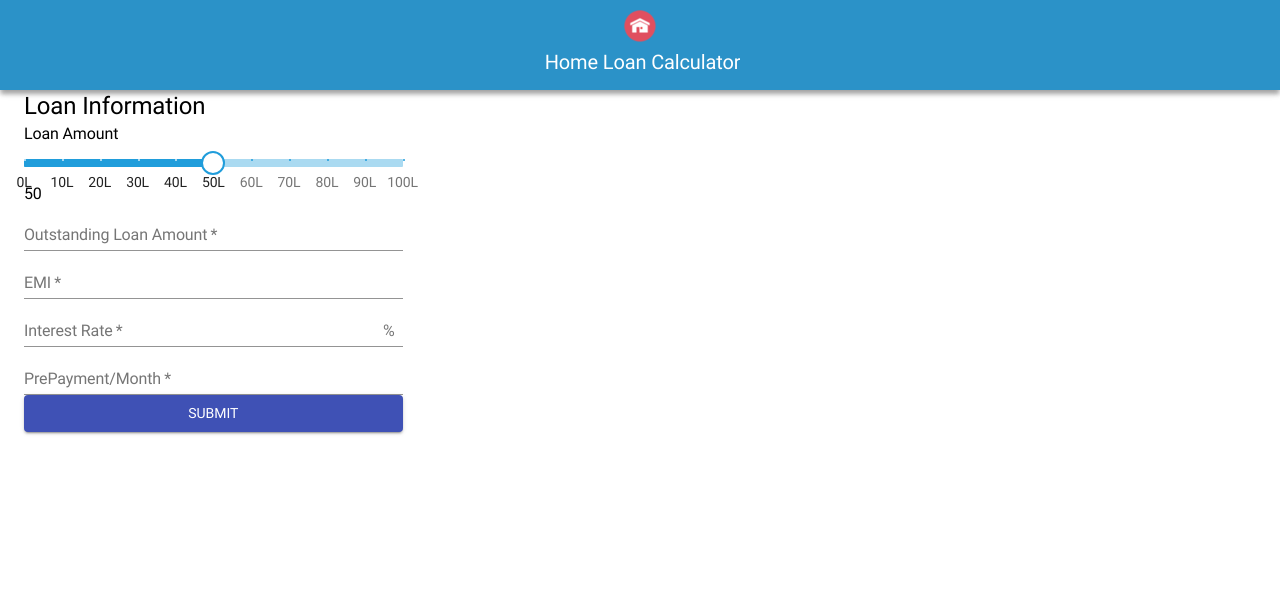
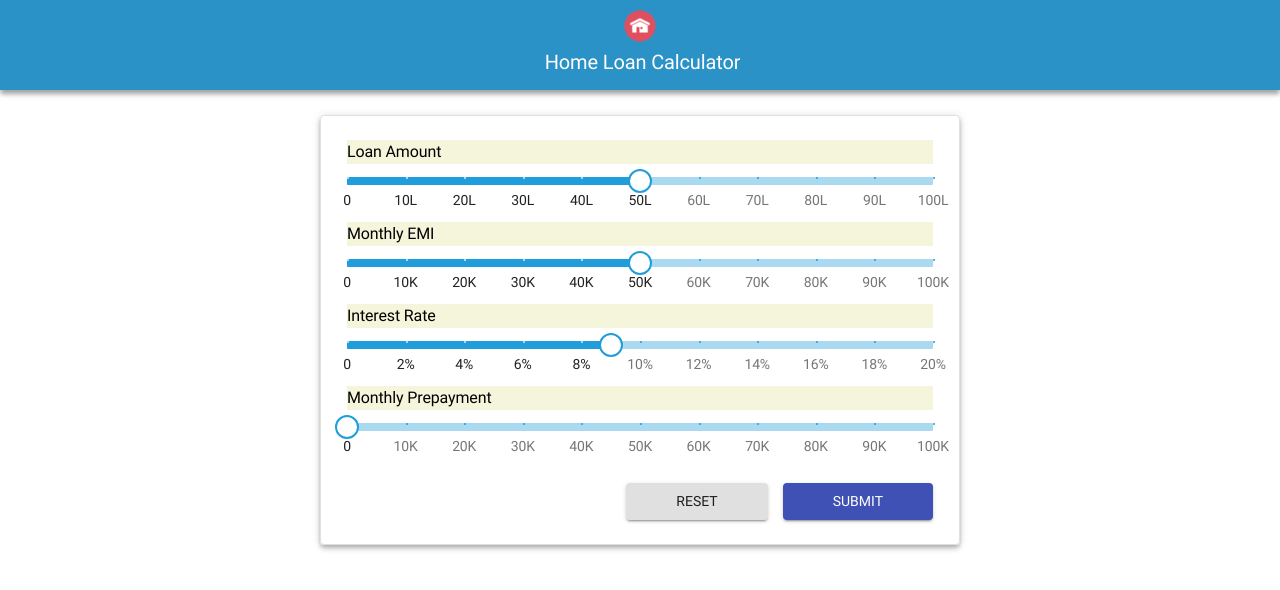
Before and after one commit to patelvimal/HomeLoanScheduler, a Next.js app: page / in a window 1280 px wide. Shown: the top 590 px of the page. Built offline with nearby package versions, Linux system fonts and the light colour scheme.

Commit message:
Loan Form UI updated

```diff
--- a/src/assets/App.scss
+++ b/src/assets/App.scss
@@ -11,6 +11,12 @@ body {
   -moz-osx-font-smoothing: grayscale;
 }
 
+.submit {
+  float: right;
+  padding: 6px 50px;
+  margin-top: 15px;
+  margin-left: 15px;
+}
 .header {
   background: #2B92C8 ;
   color: rgba(0, 0, 0, 0.87);
@@ -34,21 +40,20 @@ body {
 }
 
 .loanDetailsForm {
-    // margin:0 auto;
-  // & > div  {
-  //   margin: '5px 0px'
-  // }
+    margin:0 auto;
+  & > div  {
+    margin: '5px 0px'
+  }
 
-  // .gridContainer {
-	// 	margin-top: 25px;;
-  // }
+  .gridContainer {
+		margin-top: 25px;;
+  }
 
-	// .formContainer {
-	// 	background: #f7f7eb;
-	// 	margin: 25px auto;
-	// 	border-radius: 4;
-	// 	border: solid 1px #e0e0e0;
-	// 	padding: 12;
-	// 	box-shadow: 0px 2px 4px -1px rgba(0,0,0,0.2), 0px 4px 5px 0px rgba(0,0,0,0.14), 0px 1px 10px 0px rgba(0,0,0,0.12);
-	// }
+	.formContainer {
+		margin: 25px auto;
+		border-radius: 4px;
+		border: solid 1px #e0e0e0;
+		padding: 24px 2px;
+		box-shadow: 0px 2px 4px -1px rgba(0,0,0,0.2), 0px 4px 5px 0px rgba(0,0,0,0.14), 0px 1px 10px 0px rgba(0,0,0,0.12);
+	}
 }
--- a/src/assets/InputSlider.scss
+++ b/src/assets/InputSlider.scss
@@ -3,13 +3,17 @@
     > p {
         margin-bottom: 0px;
         margin-left: 0px;
+        background: beige;
     }
+
 
     .slider {
         width: inherit;
 
+
+
         >span {
-            margin-bottom: 0px;;
+            // margin-bottom: 0px;
         }
         .MuiSlider-root {
             color: #209ddb;
@@ -27,6 +31,13 @@
             &:focus, &:hover, &:active {
                 box-shadow: 'inherit'
             }
+            // > span > span {
+            //     border:solid 1px red;
+            // }
+            //     width: 40px;
+            //     height: 40px;
+            //     font-size: 1.05rem;
+            // }
         }
 
         .valueLabel {
--- a/src/components/InputSlider.jsx
+++ b/src/components/InputSlider.jsx
@@ -68,6 +68,11 @@ export default function InputSlider(props) {
     }
   };
 
+  const valueLabelFormat = (value) => {
+    console.log(value);
+    return `${value}L`;
+  }
+
   return (
     <div className="inputSlider">
       <Typography id="input-slider" gutterBottom>
@@ -83,10 +88,11 @@ export default function InputSlider(props) {
             max={max}
             step={step}
             marks={marks}
+            valueLabelDisplay='auto'
+            // valueLabelFormat={valueLabelFormat}
           />
         </Grid>
         <Grid className="input">
-          {value}
           {/* <TextField
               // disabled
               // required
--- a/src/components/LoanForm.jsx
+++ b/src/components/LoanForm.jsx
@@ -24,9 +24,9 @@ const LoanForm = (props) => {
     const [formSubmitted,setFormStatus] = useState(false);
 
 
-    const loandAmountMarker = generateLoanAmountMarker();
-
-    console.log(loandAmountMarker);
+    const loanAmountMarker = generateMarker('L');
+    const emiAmountMarker = generateMarker('K');
+    const intRateMarker = generateMarker('%', 20, 2);
 
     const onReset = () => {
         setLoanInfo(INITIAL_STATE);
@@ -60,86 +60,58 @@ const LoanForm = (props) => {
 
     return (
         <Grid container spacing={0} className='loanDetailsForm'>
-            <Grid item xs={12} md={4} className='formContainer'>
+            <Grid item xs={12} md={6} className='formContainer'>
                 <Container component="main">
-                    {/* <Avatar className={classes.avatar}>
-            <AccountBalanceIcon />
-            </Avatar> */}
-                    <Typography component="h1" variant="h5" className='heading'>
-                        Loan Information
-                    </Typography>
                     <form  noValidate>
-                        <InputSlider label="Loan Amount"
+                        <InputSlider
+                            label="Loan Amount"
                             min={0}
                             max={100}
                             step={1}
                             defaultValue={50}
-                            marks={loandAmountMarker}
+                            marks={loanAmountMarker}
                         />
-                        <TextField
-                            required
-                            fullWidth
-                            error={formSubmitted && !loanInfo.loanAmount}
-                            id="loanAmount"
-                            label="Outstanding Loan Amount"
-                            name="loanAmount"
-                            onChange={onChange}
-                            //variant={inputFieldStyle}
-                            helperText={(formSubmitted && !loanInfo.loanAmount) ? "Amount is Required!" : null}
+                         <InputSlider
+                            label="Monthly EMI"
+                            min={0}
+                            max={100}
+                            step={1}
+                            defaultValue={50}
+                            marks={emiAmountMarker}
                         />
-                        <TextField
-                            required
-                            fullWidth
-                            error={formSubmitted && !loanInfo.emi}
-                            id="filled-required"
-                            label="EMI"
-                            name="emi"
-                            onChange={onChange}
-                            //variant={inputFieldStyle}
-                            helperText={(formSubmitted && !loanInfo.emi) ? "EMI is Required!" : null}
+                        <InputSlider
+                            label="Interest Rate"
+                            min={0}
+                            max={20}
+                            step={1}
+                            defaultValue={9}
+                            marks={intRateMarker}
                         />
-                        <TextField
-                            required
-                            fullWidth
-                            error={formSubmitted && !loanInfo.interestRate}
-                            id="filled-required"
-                            label="Interest Rate"
-                            name="interestRate"
-                            onChange={onChange}
-                            //variant={inputFieldStyle}
-                            InputProps={{
-                                endAdornment: <InputAdornment>%</InputAdornment>,
-                            }}
-                            helperText={(formSubmitted && !loanInfo.interestRate) ? "Interest Rate is Required!" : null}
+                        <InputSlider
+                            label="Monthly Prepayment"
+                            min={0}
+                            max={100}
+                            step={1}
+                            defaultValue={0}
+                            marks={emiAmountMarker}
                         />
-                        <TextField
-                            required
-                            id="filled-required"
-                            label="PrePayment/Month"
-                            name="prePayment"
-                            onChange={onChange}
-                            // variant={inputFieldStyle}
-                            fullWidth
-                        />
+
                         <Button
                             type="submit"
-                            fullWidth
                             variant="contained"
                             color="primary"
                             onClick={onSubmit}
+                            className='submit'>
+                        Submit
+                        </Button>
+                        <Button
+                            type="button"
+                            variant="contained"
+                            //color="primary"
                             className='submit'
-                        >
-                            Submit
+                            onClick={onReset}>
+                        Reset
                         </Button>
-                        {/* <Button
-                    type="button"
-                    fullWidth
-                    variant="contained"
-                    //color="primary"
-                    onClick={onReset}
-                >
-                Reset
-                </Button> */}
                     </form>
                 </Container>
             </Grid>
@@ -149,129 +121,14 @@ const LoanForm = (props) => {
 
 export default LoanForm;
 
-// export default class LoanForm extends Component {
-//     constructor() {
-//         super();
-
-//         this.state = {
-//             interestRate: null,
-//             emi: null,
-//             loanAmount: null,
-//             prePayment:null,
-//             formSubmitted:false
-//         };
-//         this.initialState = this.state;
-//     }
-
-//     onChange = (event) => {
-//         const re = /^[0-9\b]+$/;
-//         if (event.target.value === '' || re.test(event.target.value)) {
-//             console.log(re.test(event.target.value));
-//             this.setState({
-//                 [event.target.name]: event.target.value
-//             })
-//         }
-//     }
-//     onSubmit = () => {
-//         this.setState({
-//             formSubmitted: true
-//         });
-//         if (this.isFormValid()) {
-//             this.props.onSubmit(this.state);
-//         }
-//     }
-
-//     isFormValid =()=> {
-//         const { loanAmount,emi,interestRate } = this.state;
-//         return !!(loanAmount && emi && interestRate);
-//     }
-
-//     onReset = () => {
-//         this.setState(this.initialState);
-//     }
-
-//     render() {
-//         const { formSubmitted,loanAmount,emi,interestRate,prePayment } = this.state;
-
-//         return (
-//             <React.Fragment>
-//                 <Typography variant="h6"  color="inherit" noWrap>
-//                     Loan Information
-//                 </Typography>
-//                 <Grid container spacing={2}>
-//                     <Grid item xs={12} >
-//                         <TextField
-//                             required
-//                             error={formSubmitted && !loanAmount}
-// 							id="filled-required"
-// 							label="Outstanding Loan Amount"
-//                             name="loanAmount"
-//                             onChange={this.onChange}
-//                             fullWidth
-//                             variant="outlined"
-//                             InputProps={{
-//                                 // startAdornment: <InputAdornment>(In Lakh)</InputAdornment>,
-//                             }}
-//                             helperText={(formSubmitted && !loanAmount)? "Amount is Required!" : null}
-// 						/>
-//                     </Grid>
-//                     <Grid item xs={12}>
-//                         <TextField
-//                             required
-//                             error={formSubmitted && !emi}
-// 							id="filled-required"
-// 							label="EMI"
-//                             variant="outlined"
-//                             name="emi"
-//                             onChange={this.onChange}
-//                             fullWidth
-//                             helperText={(formSubmitted && !emi)? "EMI is Required!" : null}
-// 						/>
-//                     </Grid>
-//                     <Grid item xs={12}>
-//                         <TextField
-//                             required
-//                             error={formSubmitted && !interestRate}
-// 							id="filled-required"
-// 							label="Interest Rate"
-//                             variant="outlined"
-//                             name="interestRate"
-//                             onChange={this.onChange}
-//                             fullWidth
-//                             InputProps={{
-//                                 endAdornment: <InputAdornment>%</InputAdornment>,
-//                             }}
-//                             helperText={(formSubmitted && !interestRate)? "Interest Rate is Required!" : null}
-// 						/>
-//                     </Grid>
-//                     <Grid item xs={12}>
-//                         <TextField
-// 							required
-// 							id="filled-required"
-// 							label="PrePayment/Month"
-//                             variant="outlined"
-//                             name="prePayment"
-//                             fullWidth
-// 						/>
-//                     </Grid>
-//                     <Grid item xs={12} className="action-buttons">
-//                         <Button  onClick={this.onReset}>Reset</Button>
-//                         <Button variant="contained" color="primary" onClick={this.onSubmit}>Calculate</Button>
-//                     </Grid>
-//                 </Grid>
-//             </React.Fragment>
-//         )
-//     }
-// }
-
-
-
-const generateLoanAmountMarker = ()=>{
+const generateMarker = (suffix, maxValue,stepSize)=>{
     var list = [];
-    for (var i = 0; i <= 100; i+=10) {
+    maxValue = maxValue || 100;
+    stepSize = stepSize || 10;
+    for (var i = 0; i <= maxValue; i += stepSize) {
         list.push({
                 value: i,
-                label: `${i}L`
+                label: i !== 0 ? `${i}${suffix}` : 0
             })
     }
     return list;
```
